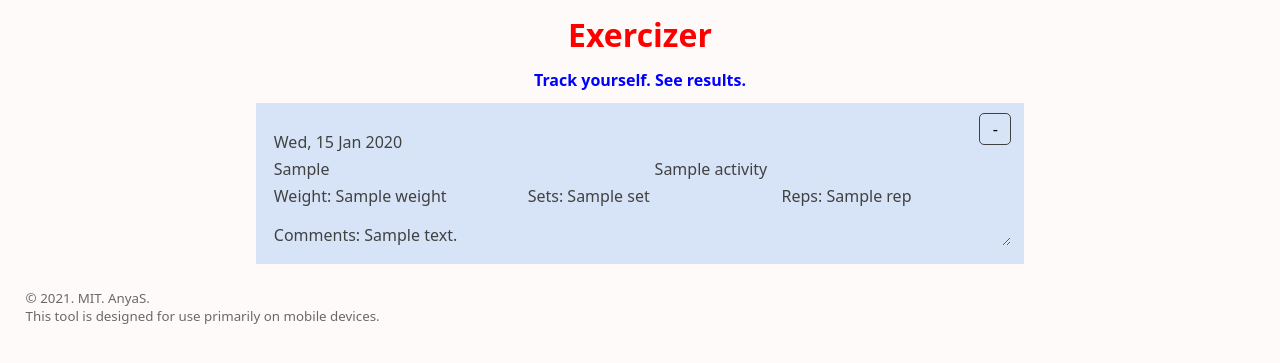
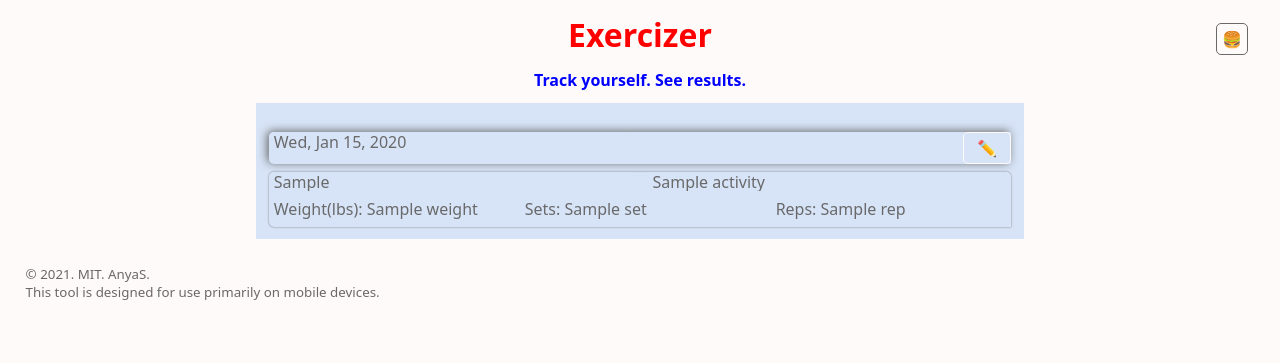
Before and after one commit to Snogurka/Exercizer, a Node server app: template views/contents/histDateEntry.ejs in a window 1280 px wide. Shown: the top 363 px of the page. Run offline with Node 20, Linux system fonts and the light colour scheme; the template is opened without the code that fills it: most values are stand-ins (such as "Sample title", 1, 10 or a date in 2020); some libraries are stand-ins or nearby versions.

Commit message:
added delete functionality; code for success/failure message; more/less entries changes; disabled hide section functionality;

```diff
--- a/app.js
+++ b/app.js
@@ -5,22 +5,30 @@ if (process.env.NODE_ENV !== 'production') {
 const express = require('express');
 const app = express();
 const expressLayouts = require('express-ejs-layouts');
+const methodOverride = require('method-override');
 
 app.set('view engine', 'ejs');
 app.set('views', __dirname + '/views');
 app.set('layout', 'layouts/layout')
 
 //new bodyParser syntax
+//instead of
+// const bodyParser = require('body-parser')
+//use
 // app.use(express.json());
 // app.use(express.urlencoded({extended: true}));
 
 app.use(expressLayouts);
 app.use(express.static('styles'));
 app.use(express.static('scripts'));
+
 app.use(express.urlencoded({extended:false}));
 
+app.use(methodOverride('_method'));
+
 const mongoose = require('mongoose');
-mongoose.connect(process.env.DATABASE_URL, {useNewUrlParser: true, useUnifiedTopology: true});
+//added autoIndex: false on 11/22/21, per mongoose recommendations: Mongoose will call createIndex for each index sequentially, and emit an 'index' event on the model when all the createIndex calls succeeded or when there was an error. While nice for development, it is recommended this behavior be disabled in production since index creation can cause a significant performance impact.
+mongoose.connect(process.env.DATABASE_URL, {useNewUrlParser: true, useUnifiedTopology: true, autoIndex: false});
 const db = mongoose.connection;
 db.on('error', error => console.log(error));
 db.once('open', () => console.log('connected via mongoose'));
--- a/package.json
+++ b/package.json
@@ -26,6 +26,7 @@
     "ejs": "^3.1.6",
     "express": "^4.17.1",
     "express-ejs-layouts": "^2.5.1",
+    "method-override": "^3.0.0",
     "mongoose": "^6.0.9"
   }
 }
--- a/styles/style.css
+++ b/styles/style.css
@@ -1,5 +1,6 @@
 :root {
-  --main-color: rgb(65,65,65);
+  --main-color: dimgray;
+  /* --main-color: rgb(65,65,65); */
   --primary-color: blue;
   --secondary-color: red;
   --main-bg-color: snow;
@@ -11,12 +12,11 @@
   margin: 0;
   padding: 0;
 }
-
 body {
   background-color: var(--main-bg-color);
   color: var(--primary-color);
   font-family: system-ui;
-  font-weight: bold;
+  font-weight: normal;
   min-height: 100%;
 }
 /***************************************************/
@@ -37,18 +37,18 @@ h2 {
 #btnClear, #btnSave, #alertMsg button {
   position: relative;
   height: 2.5em;
-  width: 20%;
+  width: 4em;
   margin: 0 10%;
   color: var(--main-bg-color);
   font-size: medium;
   border-style: outset;
 }
 #btnClear {
-  float: right;
+  float: left;
   background-color: var(--secondary-color)
 }
 #btnSave{
-  float: left;
+  float: right;
   background-color: var(--primary-color);
   border: 1px solid var(black);
   box-shadow:  -1px 1px var(black),
@@ -56,49 +56,85 @@ h2 {
 }
 
 /***************************************************/
-/* arrow-like button for toggling section display */
-.roll, .more {
-  position: absolute;
-  right: 2vw;
+/* buttons for toggling section display */
+/* .roll,  */
+.more, .settings {
+  /* position: absolute; */
+  right: 2.5vw;
   height: 2em;
   background: none;
   /* above sections */
   z-index: 2;
 }
-.roll {
+/* .roll {
   margin-top: -3px;
   width: 2em;
   border: 0.5px solid var(--main-color);
-}
+} */
 /* a button for additional workouts for the same day */
 .more {
   transition-property: all;
-  transition-duration: 0.5s;
+  transition-duration: 200ms;
   width: 3em;
-  color: var(--secondary-color);
+  color: var(--main-color);
+}
+.editingButtons {
+  display: flex;
+  flex-direction: row;
+  justify-content: flex-end;
+}
+/* styling for the date row of history view */
+.dateShade {
+  box-shadow: -2px -1px 10px var(--main-color);
+  border-radius: 5px 0 0 5px;
+}
+/* settings include login, themes */
+.settings {
+  position: absolute;
+  margin-top: 10px;
+  width: 2em;
+  border: 0.5px solid var(--main-color);
+}
+#settingsMenu {
+  position: fixed;
+  height: 0;
+  opacity: 0;
+  color: var(--main-color);
+  font-weight: normal;
+  transition-property: all;
+  transition-duration: 500ms;
+}
+#settingsMenu li {
+  list-style-image: none;
 }
 
 /***************************************************/
-#alertMsg {
+/* alert that an entry already exists, message - any other messages, such as success, failure, etc. */
+#alertMsg, #message {
   background-color: var(--main-bg-color);
   border: 1px solid var(--primary-color);
   position: fixed;
   top: 33vh;
-  height: 20vh;
-  /* width: 90%; */
-  margin: 5%;
+  margin-left: 10%;
+  margin-right: auto;
+  width: 80%;
+  opacity: 1;
+  transition-property: opacity;
+  transition-duration: 200ms;
+  padding: 1em;
+  text-align: center;
+  z-index: 3;
+}
+#alertMsg {
   opacity: 0;
-  transition-property: all;
-  transition-duration: 0.5s;
-  padding: 5px;
-  text-align: center;
-  z-index: 0;
+  z-index: -1;
 }
-#alertMsg button {
+#alertMsg > button {
   margin-top: 3vh;
   color: var(--main-color);
 }
-#dateFromLbl, #alertMsg {
+
+#dateFromLbl, #alertMsg, #settingsMenu li {
   color: var(--main-color);
   font-weight: normal;
   font-style: italic;
@@ -121,17 +157,22 @@ section {
 /***************************************************/
 .workoutEntry {
   background-color: var(--blue-bg-color);
-  color: var(--secondary-color);
+}
+.workoutSubEntry {
+  border-radius: 5px 5px 0 5px;
+  /* todo: need a border that dissappears towards top left corner */
+  box-shadow: -0px -0px 2px var(--main-color);
 }
 .foodSleepEntry {
   background-color: var(--red-bg-color);
+  color: var(--secondary-color);
 }
 #buttonSection {
   height: 3em;
   margin: 5% 20%;
 }
 
-/* class histElt, used for displaying input fields on the history view */
+/* class histElt, used for displaying input fields in the history view */
 .histElt {
   border: none;
 }
@@ -156,11 +197,8 @@ input.histElt {
   height: 0;
   opacity: 0;
   transition-property: all;
-  transition-duration: 0.7s;
-  /* instead of the above, can do all transitions together */
-  /* transition-property: all;
-  transition-duration: 2s;
-  transition-timing-function: ease-in-out; */
+  transition-duration: 200ms;
+  transition-timing-function: ease-in-out;
 }
 .lblVisible {
   margin-top: 1em;
@@ -173,20 +211,21 @@ input.histElt {
 .lblRow {
   margin-top: 0.5em;
   padding-left: 5px;
+  /* height: 2em; */
+  align-items: center;
 }
 .row, .lblRow {
   width: 100%;
   display: flex;
 }
-.col2, .col3 {
-  column-gap: 1.5vw;
+.col2, .col3, .editingButtons {
+  column-gap: 2%;
 }
-.col2 > label, .col2 > input {
+.col2 > * {
   width: 49%;
-  /* width: 47vw;  */
 }
 .col3 > label, .col3 > input {
-  width: 31vw;
+  width: 32%;
 }
 /***************************************************/
 button, input, textarea {
@@ -194,17 +233,16 @@ button, input, textarea {
   font-size: 100%;
   border-radius: 5px;
   height: 32px;
-  border: 1px solid var(--primary-color);
+  border: 1px solid var(--main-bg-color);
 }
 input, textarea {
   color: var(--main-color);
   font-size: 16px;
   padding-left: 5px;
-  /* above alert message */
-  z-index: 2;
+  text-align: left;
 }
 input[type="date"] {
-  width: 47vw;
+  width: 47.5vw;
   vertical-align: bottom;
 }
 /* input[type="number"] {
@@ -235,13 +273,14 @@ footer {
 }
 
 /* size restriction for desktop */
-@media only screen and (min-width: 600px) {
+@media only screen and (min-width: 900px) {
 
     section {
       width: 60%;
       margin: auto 20%;
     }
-    .roll, .more {
+    /* .roll,  */
+    .more {
       right: 21vw;
     }
     .col2 > label, .col2 > input {
--- a/views/contents/editBtnSect.ejs
+++ b/views/contents/editBtnSect.ejs
@@ -1,5 +1,6 @@
 <!-- button types: reset only clears user inputs, button does nothing, no type - resets everything-->
 <div id="buttonSection">
-  <button id="btnSave" type="button" value="" onclick="btnBackClk()">back</button>
-  <button class="hidden" id="btnClear" type="button" value="" onclick="btnEditClk(event.target)">edit</button>
+  <!-- <button id="btnSave" type="button" value="" onclick="btnBackClk()">back</button>
+  <button id="btnClear" type="button" value="" onclick="btnEditClk(event.target)">edit</button> -->
+  <button id="btnClear" type="button" value=""onclick="btnBackClk()">back</button>
 </div>
--- a/views/contents/histDateEntry.ejs
+++ b/views/contents/histDateEntry.ejs
@@ -1,32 +1,36 @@
 <!-- entry section date part -->
 <!-- entryOutput comes from history.ejs -->
 <section class="workoutEntry">
-  <button class="roll" type="button" onclick="displaySection(event.target)">-</button>
-
-  <!-- date is extracted from Mongo (accurate) and passed from histories.js via outputSet:entries to history.ejs then via  entryOutput:entry to this file, histEntry.ejs; this date is now converted to string using toUTCString() so that the proper date is shown, as opposed to previous date, time stamp is dropped using RegEx-->
-  <% let dt = new Date(entryOutput.entryDate).toUTCString().split(/ \d\d:/g)[0];
-  let myDt = new Date(dt);
-  let shortDt = myDt.getFullYear() + '-' + ('0' + (myDt.getMonth()+1)).slice(-2) + '-' + ('0' + myDt.getDate()).slice(-2); %>
-
+  <!-- date is extracted from Mongo (accurate) and passed from histories.js via outputSet:entries to history.ejs then via entryOutput:entry to this file, histEntry.ejs; UTC options are used to make sure correct local date is shown; toISO.. is better than toUTC.. (older) -->
+  <% let options = { weekday: 'short', year: 'numeric', month: 'short', day: 'numeric' };
+    options.timeZone = 'UTC';
+    const dt = entryOutput.entryDate.toISOString().split('T')[0];
+    const prettyDate = entryOutput.entryDate.toLocaleDateString('en-US', options);
+  %>
   <div class="lblRow col2">
     <label for="entryDate" class="lblRow histLook">Date</label>
   </div>
-  <div class="row col2">
+  <div class="row col2 dateShade">
     <!-- store date value as a short string needed for editing -->
-    <input name="entryDate" class="histElt hidden" value="<%= shortDt %>" readonly>
+    <input name="entryDate" class="histElt hidden" value="<%= dt %>" readonly>
+    <!-- display pretty date initially -->
+    <input class="histElt displayDate" value="<%= prettyDate%>" readonly>
 
-    <input class="histElt displayDate" value="<%= dt %>" readonly>
-
-    <button class="more hidden" type="button" onclick="deleteEntry(event.target)">delete</button>
-
-    <!-- entry id, unique, generated by MongoDB, used here to delete or edit entries -->
-    <input type="hidden" class="deleteID" value="<%= entryOutput._id %> ">
+    <!-- entry editing buttons -->
+    <div class="editingButtons">
+      <!-- entry id, unique, generated by MongoDB, used here to delete or edit entries -->
+      <button type="submit" class="more hidden"
+      onclick='this.form.action="/history/<%= entryOutput.id %>?_method=delete"'>
+      🗑</button>
+      <button type="submit" class="more hidden"
+      onclick='this.form.action="/history/<%= entryOutput.id %>?_method=put"'>
+      ✓</button>
+      <button type="button" class="more" onclick="btnEditClk(event.target)">✏️</button>
+    </div>
   </div>
-  <!-- todo: check if there is more than one entry for the day -->
-  <!-- reminder: entryOutput comes from history.ejs -->
 
   <% for (let i = 0; i < entryOutput.muscleGroup.length; i++) {  %>
-      <%- include("histWorkoutEntry.ejs", {counter: i}) %>
+    <%- include("histWorkoutEntry.ejs", {counter: i}) %>
   <% } %>
 
 </section>
--- a/views/contents/histFuelEntry.ejs
+++ b/views/contents/histFuelEntry.ejs
@@ -6,7 +6,8 @@
 <% } else { %>
   class="foodSleepEntry hidden"
 <% } %>>
-  <button class="roll" type="button" onclick="displaySection(event.target)">-</button>
+<!-- to be removed hide/unhide section -->
+  <!-- <button class="roll" type="button" onclick="displaySection(event.target)">-</button> -->
   <div class="lblRow col3 histLook">
   <label for="sleepHours">Sleep Hours</label>
   </div>
@@ -30,4 +31,3 @@
     <input name="dinner" class="histElt" value="D: <%= entryOutput.dinner %>" readonly>
   </div>
 </section>
-<hr>
--- a/views/contents/histWorkoutEntry.ejs
+++ b/views/contents/histWorkoutEntry.ejs
@@ -1,6 +1,6 @@
 <!-- entry section -->
 <!-- entryOutput comes from history.ejs -->
-
+<div class="workoutSubEntry">
   <div class="lblRow col2 histLook">
     <label for="muscleGroup">Muscle Group</label>
     <label for="activity">Activity</label>
@@ -11,21 +11,22 @@
   </div>
 
   <div class="lblRow col3 histLook">
-  <label for="weight">Weight</label>
+    <label for="weight">Weight(lbs)</label>
     <label for="sets">Sets</label>
     <label for="reps">Reps</label>
   </div>
   <div class="row col3">
-  <input name="weight" class="histElt" value="Weight: <%= entryOutput.weight[counter] %>" readonly>
+    <input name="weight" class="histElt" value="Weight(lbs): <%= entryOutput.weight[counter] %>" readonly>
     <input name="sets" class="histElt" value="Sets: <%= entryOutput.sets[counter] %>" readonly>
     <input name="reps" class="histElt" value="Reps: <%= entryOutput.reps[counter] %>" readonly>
   </div>
   <!-- comments are hidden if no value is stored -->
   <label for="comments" class="lblRow histLook">Comments</label>
   <textarea name="comments" rows="2"
-<% if(entryOutput.comments) { %>
+  <% if(entryOutput.comments[counter].length) { %>
     class="histElt"
   <% } else { %>
     class="histElt hidden"
   <% } %>
   readonly><% if(entryOutput.comments) { %>Comments: <%= entryOutput.comments[counter] %><% } %></textarea>
+</div>
--- a/views/contents/newFuelEntry.ejs
+++ b/views/contents/newFuelEntry.ejs
@@ -1,11 +1,12 @@
 <!-- fuel: sleep and food entry section -->
 <section class="foodSleepEntry">
-  <button class="roll" type="button" onclick="displaySection(event.target)">-</button>
+<!-- to be removed hide/unhide section -->
+  <!-- <button class="roll" type="button" onclick="displaySection(event.target)">-</button> -->
   <div class="lblRow col3">
     <label for="sleepHours">Sleep Hours</label>
   </div>
   <div class="row col3">
-    <input type="number" name="sleepHours" min="0" class="newElt">
+    <input type="number" step="0.01" name="sleepHours" min="0" class="newElt">
   </div>
 
 
--- a/views/history.ejs
+++ b/views/history.ejs
@@ -1,5 +1,4 @@
-<!-- <form action="" method="post"> -->
-<form action="history" method="get">
+<form method="post" action="/history/:?_method=put">
   <!-- history pull -->
   <section>
     <div class="lblRow col2">
--- a/views/layouts/layout.ejs
+++ b/views/layouts/layout.ejs
@@ -8,9 +8,11 @@
   <link rel="stylesheet" href="style.css">
 </head>
 <body>
+  <%- include("../partials/settings.ejs") %>
   <%- include("../partials/header.ejs") %>
-  <!-- message section goes here, not done -->
-  <%#- include("../partials/message.ejs") %>
+
+  <!-- message section -->
+  <%- include("../partials/message.ejs") %>
 
   <!-- body is the index.ejs or history.ejs file -->
   <%- body %>
--- a/views/partials/alert.ejs
+++ b/views/partials/alert.ejs
@@ -2,7 +2,7 @@
 
 <div id="alertMsg">
   <!-- class="hidden" -->
-  <div>text</div>
+  <div></div>
   <button onclick="triggerHistory()">yes</button>
-  <button onclick="btnBackClk()">no</button>
+  <button onclick="closeAlert(event.target)">no</button>
 </div>
--- a/views/partials/message.ejs
+++ b/views/partials/message.ejs
@@ -1,7 +1,7 @@
 <%# this ejs file is served/rendered on success or failure of making an workout/nutrition entry into MongoDb and should have the text that displays success or failure; the message should be displayed as a pop-up? for a second or two; could also be a little green or red widget displayed for a brief period of time with a message displayed inside or on tap %>
 
-<!-- <div class="histElt">message</div> -->
-
 <% if (locals.msg != null) { %>
-  <%= msg %>
+  <div id="message">
+    <%= msg %>
+  </div>
 <% } %>
--- /dev/null
+++ b/views/partials/settings.ejs
@@ -0,0 +1,5 @@
+<button class="settings" onclick="displaySettings()">🍔</button>
+<ul id="settingsMenu">
+  <li>theme</li>
+  <li>login</li>
+</ul>
```
Also changed, not shown: models/entry.js (+12 -5 lines), routes/histories.js (+53 -15 lines), routes/index.js (+9 -22 lines), scripts/functionality.js (+106 -57 lines), views/contents/newDateEntry.ejs (+2 -6 lines), views/contents/newWorkoutEntry.ejs (+13 -5 lines), 1 other file. Lines whose indentation alone changed are shown as unchanged.
